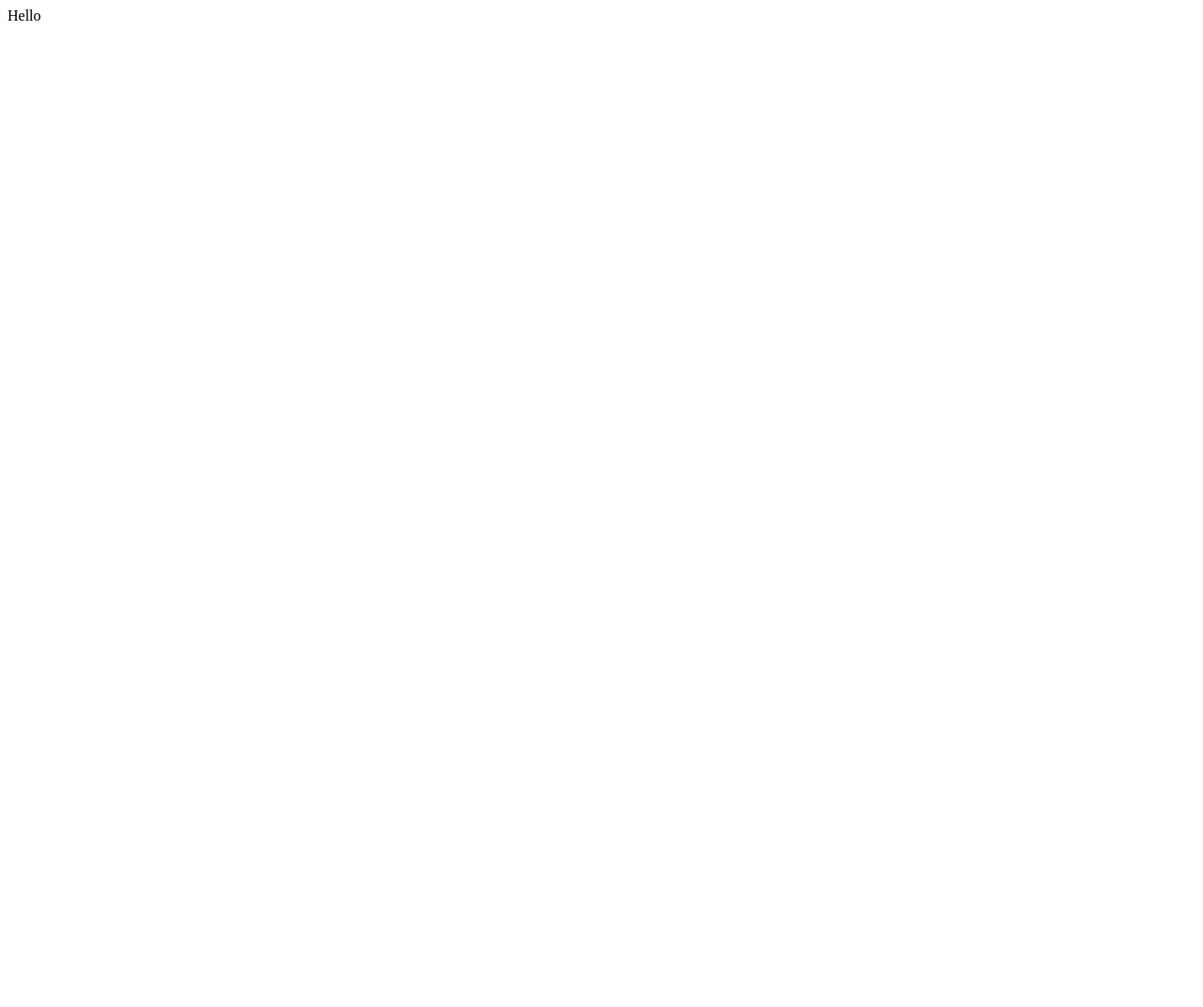
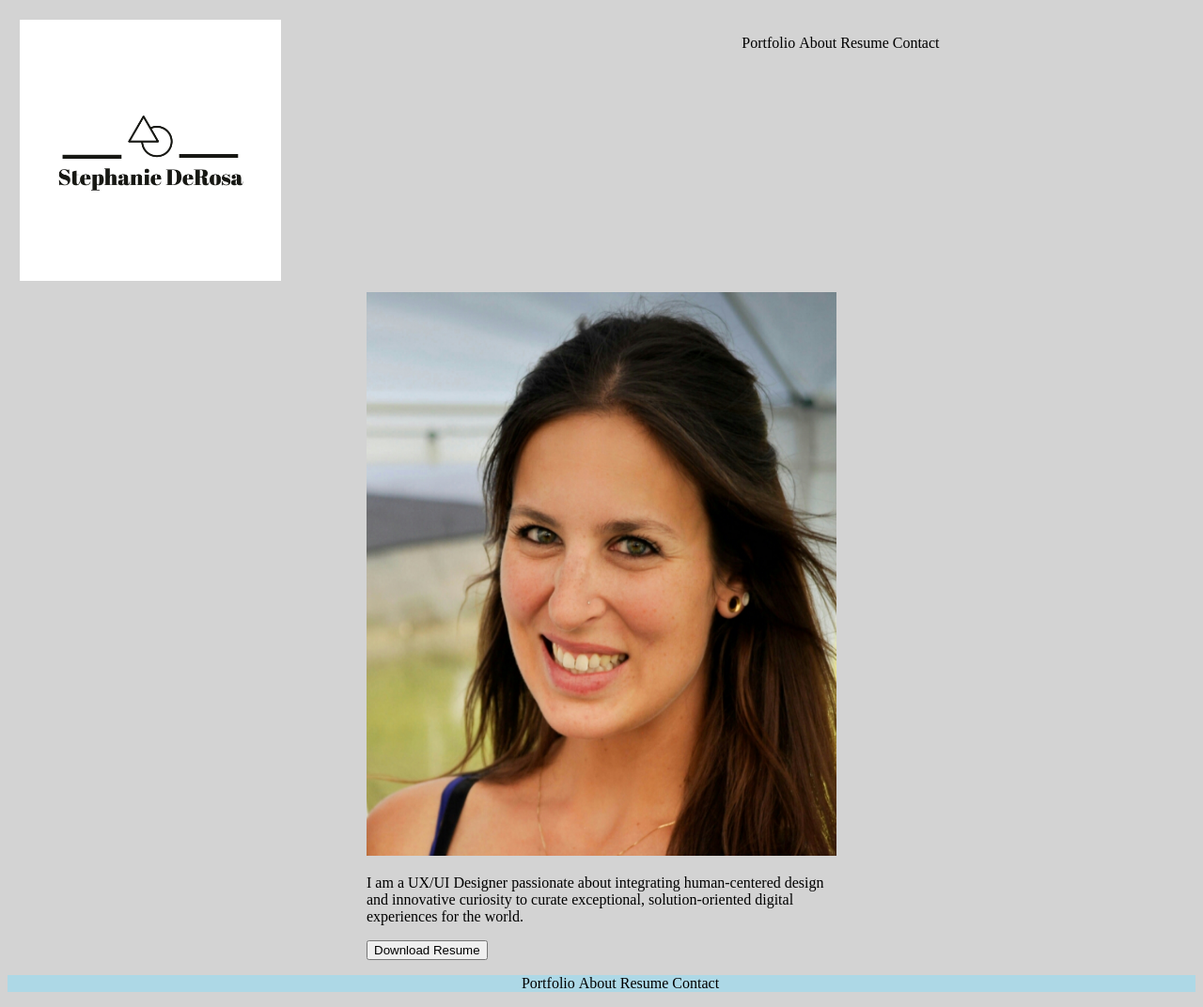
Before and after one commit to stephderosa/UX_UI_HW_17, a plain HTML site: page index.html in a window 1280 px wide. Shown: the whole page at 94% size. Before the commit the page ends 800 px from the top, so only its background shows below. Drawn offline with Linux system fonts and the light colour scheme.

Commit message:
Final revisions for Homework 17
All deliverables completed for homework 17.

```diff
--- a/index.html
+++ b/index.html
@@ -1 +1,66 @@
-Hello
+<!DOCTYPE html>
+<html lang="en">
+
+<head>
+    <meta charset="UTF-8">
+    <meta http-equiv="X-UA-Compatible" content="IE=edge">
+    <meta name="viewport" content="width=device-width, initial-scale=1.0">
+    <link rel="stylesheet" href="style.css"/>
+    <title>Steph DeRosa Portfolio</title>
+</head>
+
+<body>
+
+    <header class="nav-primary">
+
+        <div class="inline-block logo">
+
+            <img src="Images/Logo.jpg" alt="Stephanie DeRosa Logo" width="400" height="300">
+
+        </div>
+
+        <nav class="inline-block">
+
+            <ul>
+                <li class="inline-block">Portfolio</li>
+                <li class="inline-block">About</li>
+                <li class="inline-block">Resume</li>
+                <li class="inline-block">Contact</li>
+            </ul>
+
+        </nav>
+
+    </header>
+
+    <section class="heroImg">
+
+        <div class="content">
+
+            <img src="Images/Headshot.jpg" alt="Steph Headshot" width="500" height="600">
+
+            <p>
+                I am a UX/UI Designer passionate about integrating human-centered design and  innovative curiosity to curate exceptional, solution-oriented digital experiences for the world.
+            </p>
+
+            <button>Download Resume</button>
+
+        </div>
+
+    </section>
+
+    <footer>
+
+        <ul>
+
+            <li class="inline-block">Portfolio</li>
+            <li class="inline-block">About</li>
+            <li class="inline-block">Resume</li>
+            <li class="inline-block">Contact</li>
+
+        </ul>
+
+    </footer>
+
+</body>
+
+</html>
--- /dev/null
+++ b/style.css
@@ -0,0 +1,48 @@
+body {
+  background-color: lightgray;
+}
+
+.inline-block {
+  display: inline-block;
+  vertical-align: top;
+}
+
+.logo {
+  width: 22%;
+  padding: 1%;
+  /* text-align: center; */
+}
+
+.logo img {
+  display:block;
+  max-width: 100%;
+  height: auto;
+}
+
+nav {
+  width: 73%;
+  padding: 1%;
+}
+
+nav ul {
+  width: 50%;
+  margin-left: auto;
+}
+
+.heroimg {
+  height: 600px;
+  padding: 25px;
+}
+
+.content {
+  width: 500px;
+  margin: 0 auto;
+}
+
+footer {
+    background-color: lightblue;
+  }
+
+footer ul {
+  text-align: center;
+}
```
Also changed, not shown: CSS/style.css (deleted), Images/Headshot.jpg (added), Images/Logo.jpg (added), 1 other file.
